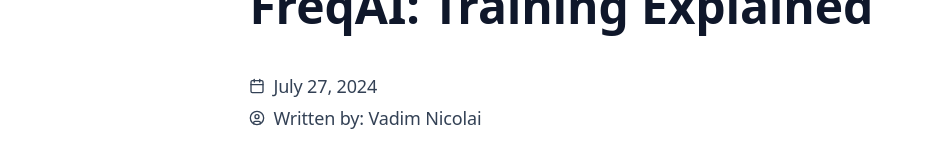
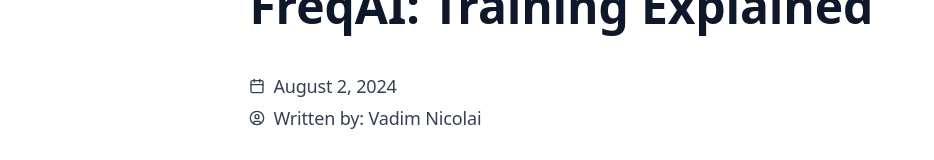
Before and after one commit to nicolad/vadim.blog, a Next.js app: page /freqai-base-regression-model in a window 1280 px wide. Shown: the part 218-378 px from the top of the page, without its empty margins (56-990 px from the left). Built offline with nearby package versions, Linux system fonts and the light colour scheme.

Commit message:
Small improvement.

```diff
--- a/app/freqai-base-regression-model/page.tsx
+++ b/app/freqai-base-regression-model/page.tsx
@@ -19,7 +19,7 @@
       </h1>
       <span className="my-0 py-0 flex items-center gap-2">
         <Icons.Calendar size={16} />{" "}
-        {new Date("2024-07-27T00:00:00.000Z").toLocaleString("en-US", {
+        {new Date("2024-08-02T00:00:00.000Z").toLocaleString("en-US", {
           dateStyle: "long",
         })}
       </span>
```
